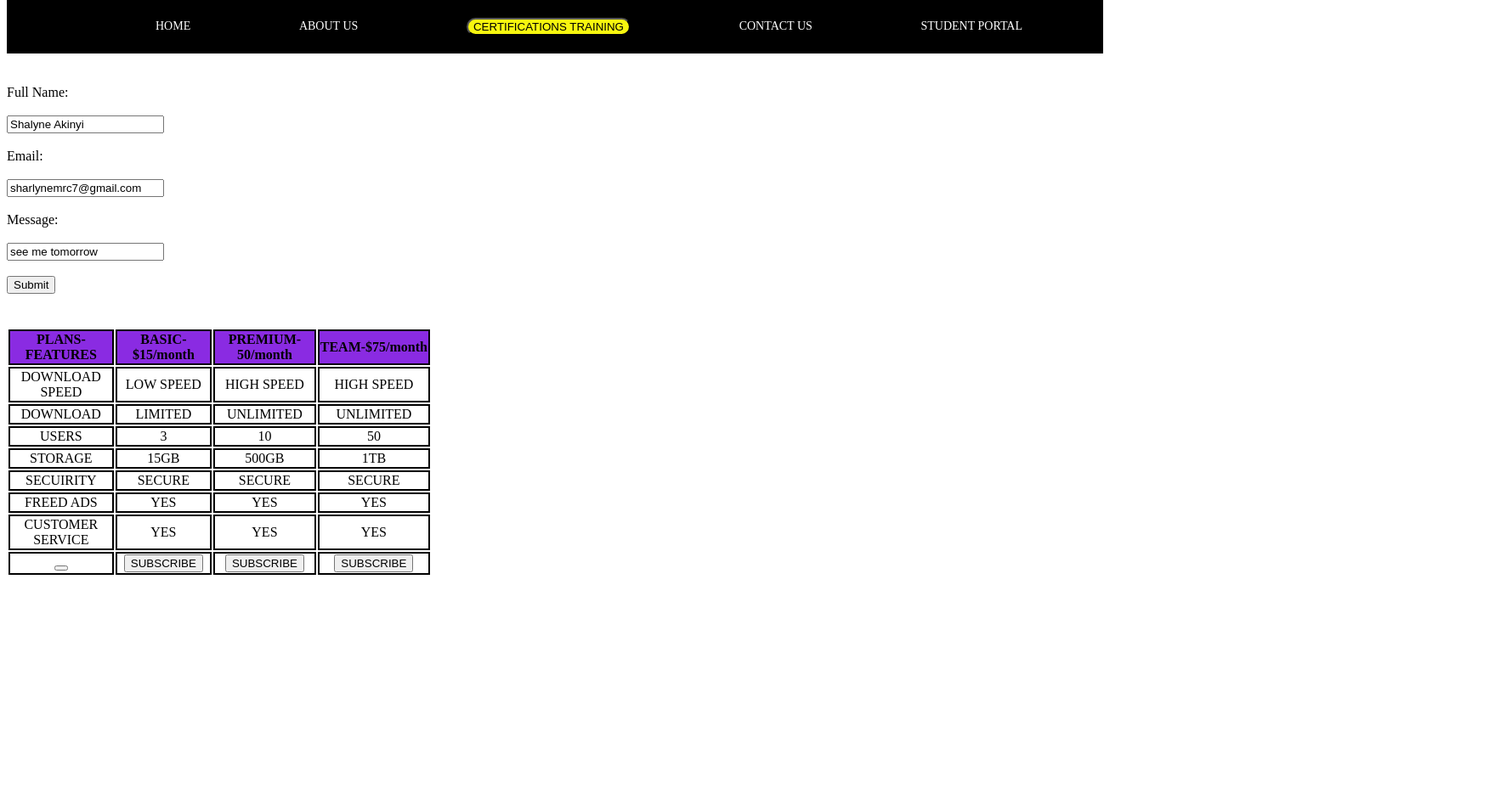
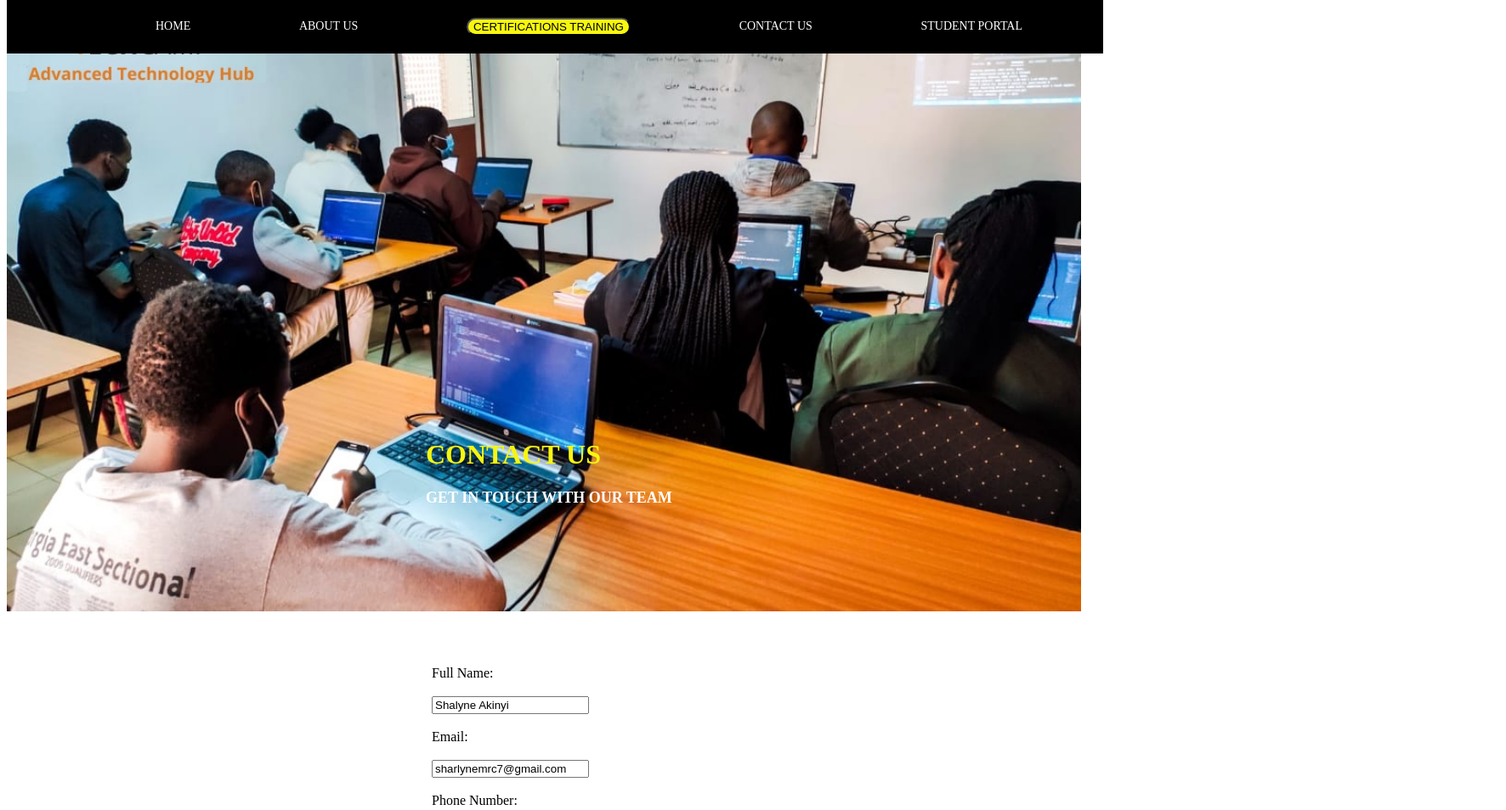
Before and after one commit to Akinyishah/Multiplewebpages, a plain HTML site: page contact.html in a window 1280 px wide. Shown: the top 954 px of the page at 85% size, 1772 px wide, since content can reach past the window. Drawn offline with Linux system fonts and the light colour scheme.

Commit message:
changes made

```diff
--- a/contact.css
+++ b/contact.css
@@ -39,9 +39,33 @@
 .container .nav ul a:hover {
     background-color: aqua;
 }
+.hero{
+    position: relative;
+}
+.hero .image img{
+    position: relative;
+    height: 70%;
+    width: 100%;
+}
+.hero .centered{
+    position: absolute;
+    bottom: 15%;
+    left: 39%;
+}
+.hero .centered h1 span{
+    color: #F7F60F;
+}
+.hero .centered h3 span{
+    color: white;
+    font-size: 18px;
+}
 .container2 .forms{
-    margin-top: 100px;
+    margin-top: 60px;
+    margin-left: 500px;
+    width: 100%;
+    height: 180%;
 }
+
 .table1{
     margin-top: 40px;
     width: 500px;
--- a/contact.html
+++ b/contact.html
@@ -19,6 +19,16 @@
                 <li><a href="">STUDENT PORTAL</a></li>
             </ul>
         </div>
+    </div>
+    <div class="hero">
+        <div class="image">
+            <img src="2025 IMAGES/techcamp imaged use this one.jpg" alt="">
+            <div class="centered">
+                <h1><span>CONTACT</span> <span>US</span></h1>
+                <h3> <span>GET IN TOUCH WITH OUR TEAM</span> </h3>
+            </div>
+        </div>
+    </div>
         <div class="container2">
             <div class="forms">
                 <form action="/action_page.php"></form>
@@ -26,9 +36,11 @@
                 <input type="text" id="fname" name="fname" value="Shalyne Akinyi"><br><br>
                 <label for="email">Email:</label><br><br>
                 <input type="text" id="email" name="email" value="sharlynemrc7@gmail.com"><br><br>
+                <label for="email">Phone Number:</label><br><br>
+                <input type="text" id="Phone Number" name="Phone Number" value="0728174205"><br><br>
                 <label for="message">Message:</label><br><br>
                 <input type="text" id="message" name="message" value="see me tomorrow"><br><br>
-                <input type="submit" value="Submit">
+                <input type="Submit" value="Submit">
             </div>
         </div>
         <div class="table1">
--- a/techcampsite.css
+++ b/techcampsite.css
@@ -298,6 +298,8 @@
 }
 
 .container8 a{
-    position: relative;
+    position: absolute;
     margin-left: 99%;
+    display: inline-block;
+    bottom: 1%;
 }
```
